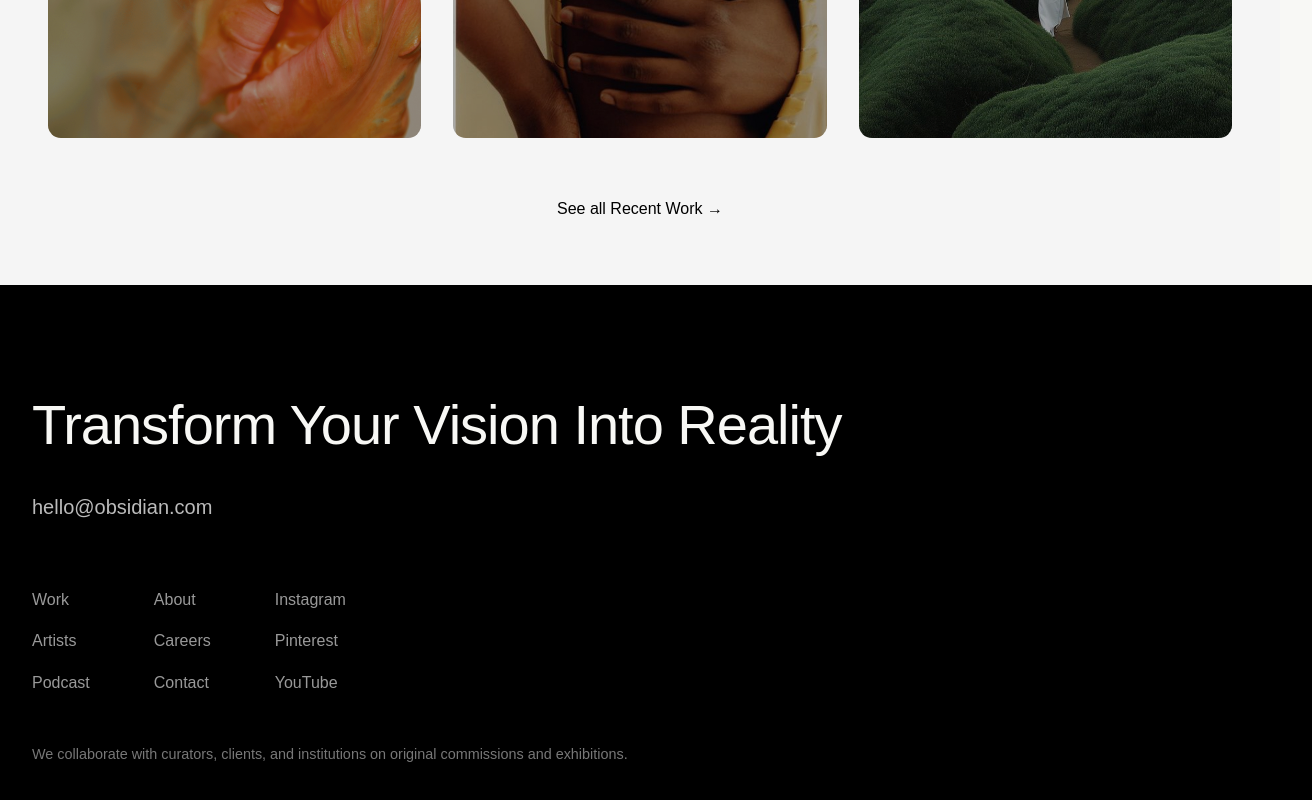
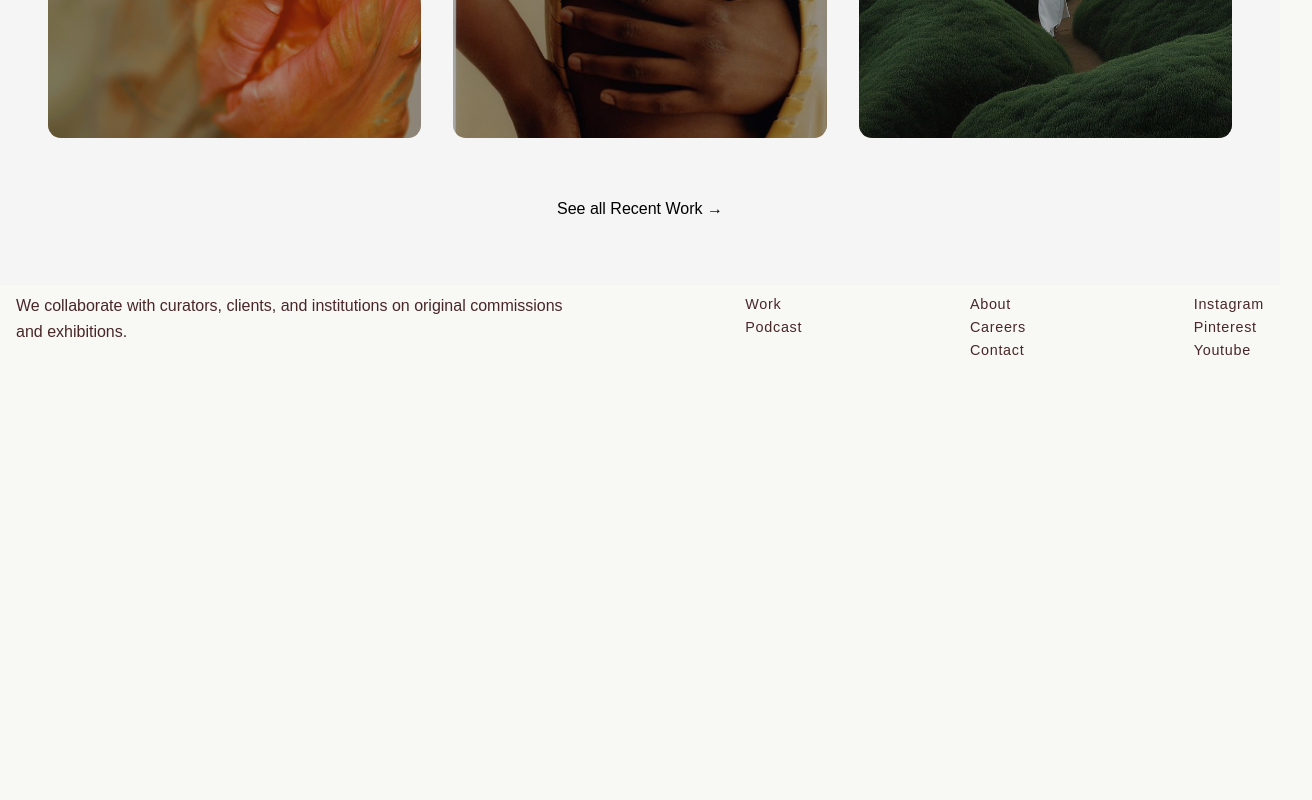
Before and after one commit to janellucia/obsidian, a Next.js app: page / in a window 1280 px wide. Shown: the part 3428-4228 px from the top of the page, 1312 px wide, since content can reach past the window. After the commit the page ends 3798 px from the top, so only its background shows below. Built offline with nearby package versions, Linux system fonts and the light colour scheme; a web font is replaced by a local one.

Commit message:
footer revert im  still sad

```diff
--- a/components/footer.js
+++ b/components/footer.js
@@ -1,110 +1,42 @@
-'use client';
+import { useRouter } from "next/router";
+import Link from 'next/link';
 
-import { useEffect, useRef } from 'react';
-import Link from 'next/link';
-import gsap from 'gsap';
-import { ScrollTrigger } from 'gsap/ScrollTrigger';
-import styles from './footer.module.css';
-
-if (typeof window !== 'undefined') {
-  gsap.registerPlugin(ScrollTrigger);
-}
-
-const Footer = () => {
-  const containerRef = useRef(null);
-  const headingRef = useRef(null);
-  const contactRef = useRef(null);
-  const navLinksContainerRef = useRef(null);
-  const socialsContainerRef = useRef(null);
-
-  useEffect(() => {
-    // const ctx = gsap.context(() => {
-    //   const navLinks = navLinksContainerRef.current.querySelectorAll(`.${styles.navLink}`);
-    //   const socialLinks = socialsContainerRef.current.querySelectorAll(`.${styles.navLink}`);
-
-    //   const tl = gsap.timeline({
-    //     scrollTrigger: {
-    //       trigger: containerRef.current,
-    //       start: 'top 80%',
-    //     },
-    //     defaults: { ease: 'power3.out', duration: 1 },
-    //   });
-
-    //   tl.fromTo(
-    //     headingRef.current,
-    //     { y: 60, opacity: 0 },
-    //     { y: 0, opacity: 1 }
-    //   )
-    //     .fromTo(
-    //       contactRef.current,
-    //       { y: 40, opacity: 0 },
-    //       { y: 0, opacity: 1 },
-    //       '-=0.8'
-    //     )
-    //     .fromTo(
-    //       navLinks,
-    //       { y: 30, opacity: 0 },
-    //       { y: 0, opacity: 1, stagger: 0.1 },
-    //       '-=0.6'
-    //     )
-    //     .fromTo(
-    //       socialLinks,
-    //       { opacity: 0 },
-    //       { opacity: 1, stagger: 0.1 },
-    //       '-=0.8'
-    //     );
-    // }, containerRef);
-
-    // return () => ctx.revert();
-  }, []);
+export default function Footer() {
+  const router = useRouter()
 
   return (
-    <footer ref={containerRef} className={styles.footer}>
-      <div className={styles.inner}>
-        <h2 ref={headingRef} className={styles.headline}>
-          Transform Your Vision Into Reality
-        </h2>
-
-        <a
-          href="mailto:hello@obsidian.com"
-          ref={contactRef}
-          className={styles.email}
-        >
-          hello@obsidian.com
-        </a>
-
-        <div className={styles.links} ref={navLinksContainerRef}>
-          <div className={styles.column}>
-            {['Work', 'Artists', 'Podcast'].map((link) => (
-              <Link key={link} href={`/${link.toLowerCase()}`} className={styles.navLink}>
-                {link}
-              </Link>
-            ))}
-          </div>
-
-          <div className={styles.column}>
-            {['About', 'Careers', 'Contact'].map((link) => (
-              <Link key={link} href={`/${link.toLowerCase()}`} className={styles.navLink}>
-                {link}
-              </Link>
-            ))}
-          </div>
-
-          <div className={styles.column} ref={socialsContainerRef}>
-            {['Instagram', 'Pinterest', 'YouTube'].map((social) => (
-              <a key={social} href="#" target="_blank" className={styles.navLink}>
-                {social}
-              </a>
-            ))}
-          </div>
-        </div>
-
-        <div className={styles.note}>
-          We collaborate with curators, clients, and institutions on original commissions and exhibitions.
-        </div>
-      </div>
+    <footer className='site-footer'>
+      <nav>
+        <ul>
+          <li>
+            <p>We collaborate with curators, clients, and institutions on original commissions and exhibitions.</p>
+          </li>
+          <li>
+            <Link className={router.pathname == "/work" || router.pathname == "/work/[slug]" ? "active" : ""} href="/work">
+              Work
+            </Link>
+            <Link href="">
+              Podcast
+            </Link>
+          </li>
+          <li>
+            <Link className={router.pathname == "/about" ? "active" : ""} href="/about">
+              About
+            </Link>
+            <Link className={router.pathname == "/about" ? "active" : ""} href="/about">
+              Careers
+            </Link>
+            <Link className={router.pathname == "/contact" ? "active" : ""} href="/contact">
+              Contact
+            </Link>
+          </li>
+          <li>
+            <Link href="">Instagram</Link>
+            <Link href="">Pinterest</Link>
+            <Link href="">Youtube</Link>
+          </li>
+        </ul>
+      </nav>
     </footer>
-  );
-};
-
-export default Footer;
+  )
+}
```
